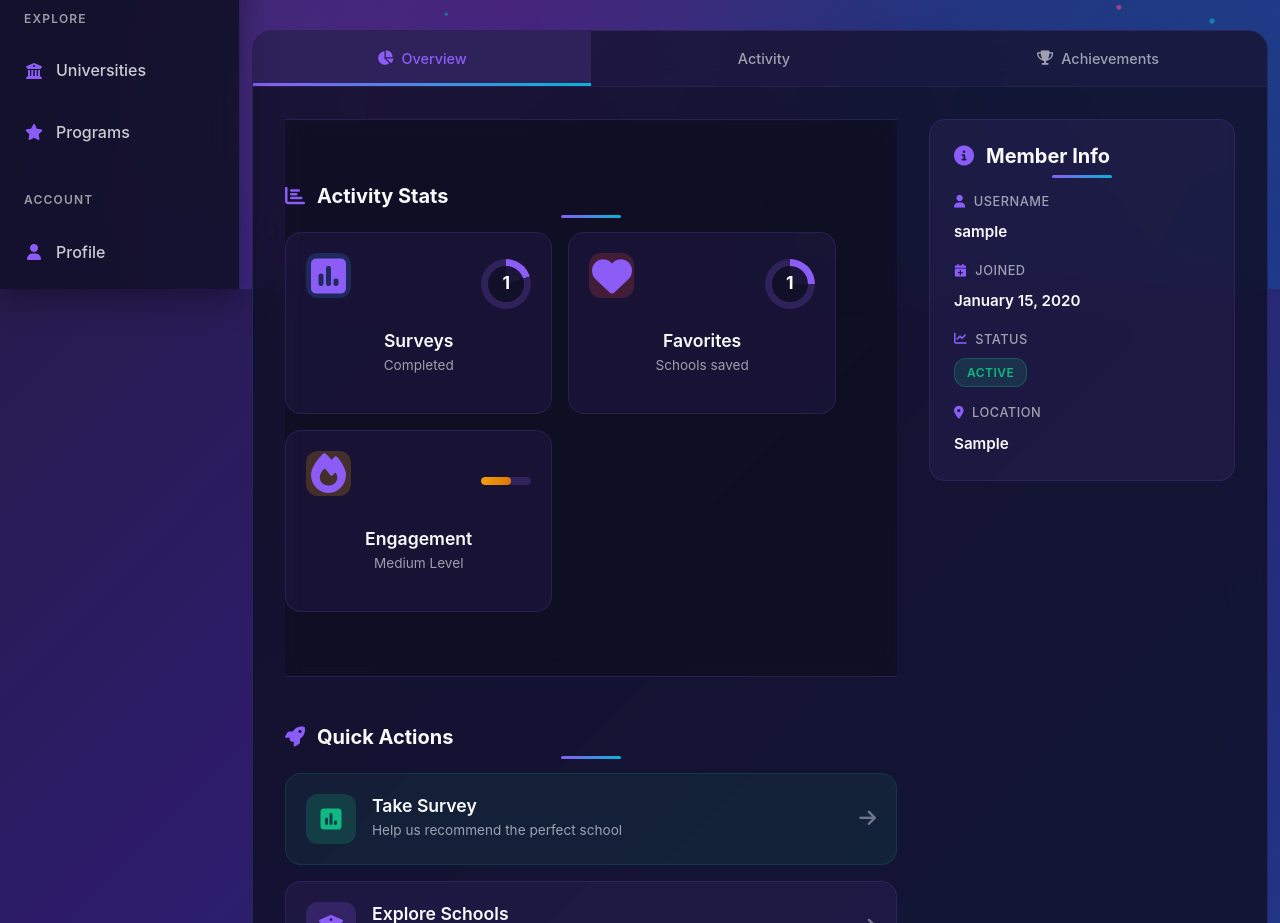
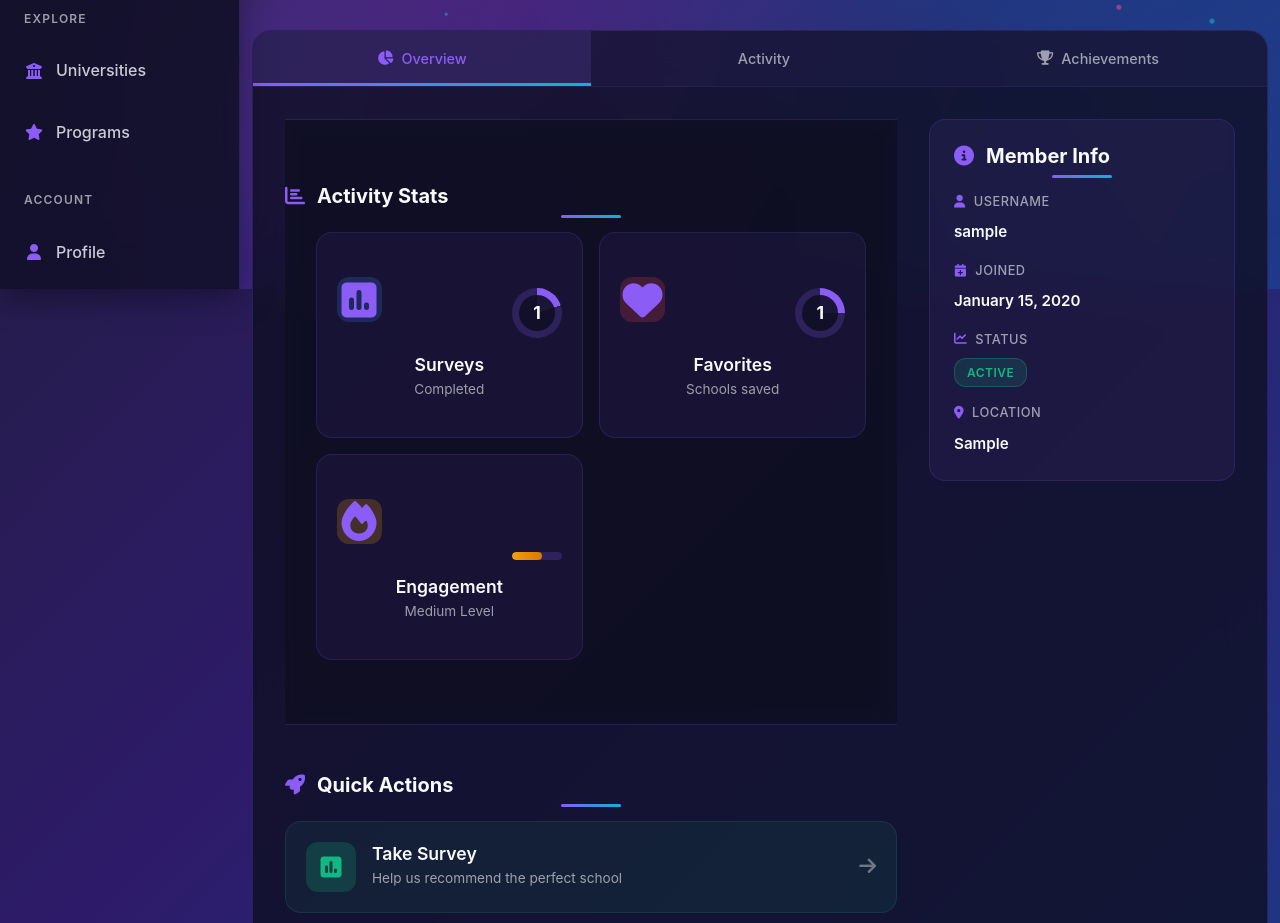
Before and after one commit to codingburgas/2425-11-g-pp-student-practices-assignment-gradeup, a Flask app: page /users/sample in a window 1280 px wide. Shown: the part 511-1434 px from the top of the page. Run offline with Flask 3, Linux system fonts and the light colour scheme; a user stored in the database is signed in; tables that the repository leaves empty hold one stand-in row (values such as "Sample post"); grey boxes marked "Sample" are stand-in pictures; some libraries are stand-ins or nearby versions.

Commit message:
Update user browsing and user profile design

```diff
--- a/templates/main/user_profile.html
+++ b/templates/main/user_profile.html
@@ -741,6 +741,8 @@
     grid-template-columns: repeat(auto-fit, minmax(180px, 1fr));
     gap: 1rem;
     width: 90%;
+    margin: 0 auto;
+    justify-content: center;
 }
 
 .stat-card {
@@ -760,10 +762,11 @@
 
 .stat-visual {
     display: flex;
-    align-items: center;
+    align-items: flex-end;
     justify-content: space-between;
     margin-bottom: 1rem;
     min-width: 0;
+    min-height: 60px;
 }
 
 .stat-icon {
@@ -775,6 +778,7 @@
     justify-content: center;
     font-size: 1.3rem;
     flex-shrink: 0;
+    margin-top: 1.5rem;
 }
 
 .stat-card.surveys .stat-icon {
--- a/templates/main/users.html
+++ b/templates/main/users.html
@@ -1302,6 +1302,7 @@
     align-items: center;
     justify-content: center;
     font-size: 0.8rem;
+    margin-top: 1.25rem
 }
 
 .user-stats-grid .stat-icon.surveys { background: rgba(59, 130, 246, 0.2); color: #3B82F6; }
```
